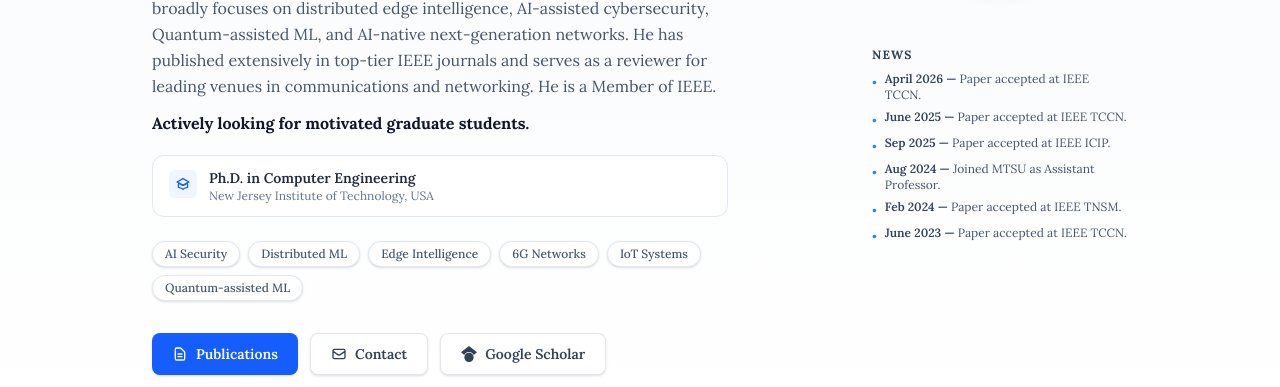
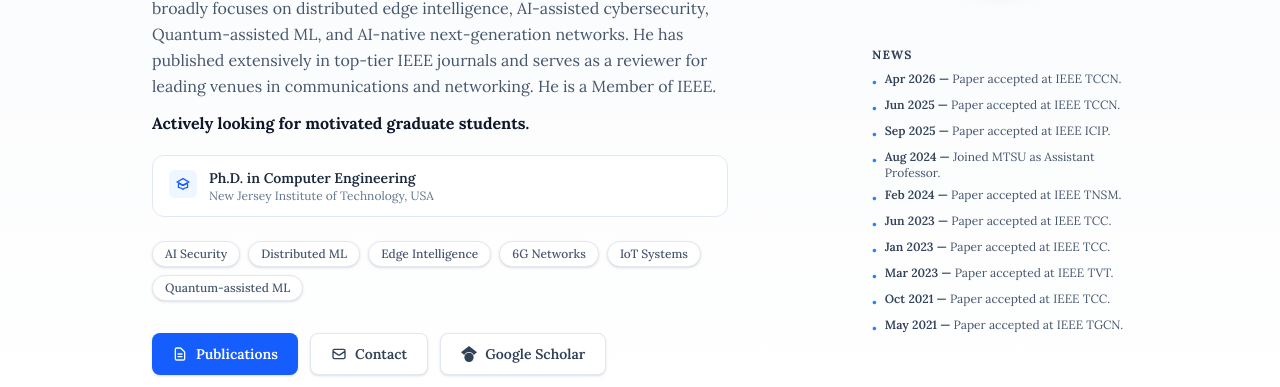
Before and after one commit to MA-Hossain/MA-Hossain.github.io, a Next.js app: page / in a window 1280 px wide. Shown: the part 318-705 px from the top of the page. Built offline with nearby package versions, Linux system fonts and the light colour scheme; no server answers.

Commit message:
Update index.tsx

```diff
--- a/pages/index.tsx
+++ b/pages/index.tsx
@@ -15,12 +15,16 @@ const badges = [
 
 
 const news = [
-  { date: "April 2026", text: "Paper accepted at IEEE TCCN." },
-  { date: "June 2025", text: "Paper accepted at IEEE TCCN." },
+  { date: "Apr 2026", text: "Paper accepted at IEEE TCCN." },
+  { date: "Jun 2025", text: "Paper accepted at IEEE TCCN." },
   { date: "Sep 2025", text: "Paper accepted at IEEE ICIP." },
   { date: "Aug 2024", text: "Joined MTSU as Assistant Professor." },
   { date: "Feb 2024", text: "Paper accepted at IEEE TNSM." },
-  { date: "June 2023", text: "Paper accepted at IEEE TCCN." },
+  { date: "Jun 2023", text: "Paper accepted at IEEE TCC." },
+  { date: "Jan 2023", text: "Paper accepted at IEEE TCC." },
+  { date: "Mar 2023", text: "Paper accepted at IEEE TVT." },
+  { date: "Oct 2021", text: "Paper accepted at IEEE TCC." },
+  { date: "May 2021", text: "Paper accepted at IEEE TGCN." },
 ];
 
 const researchAreas = [
```
